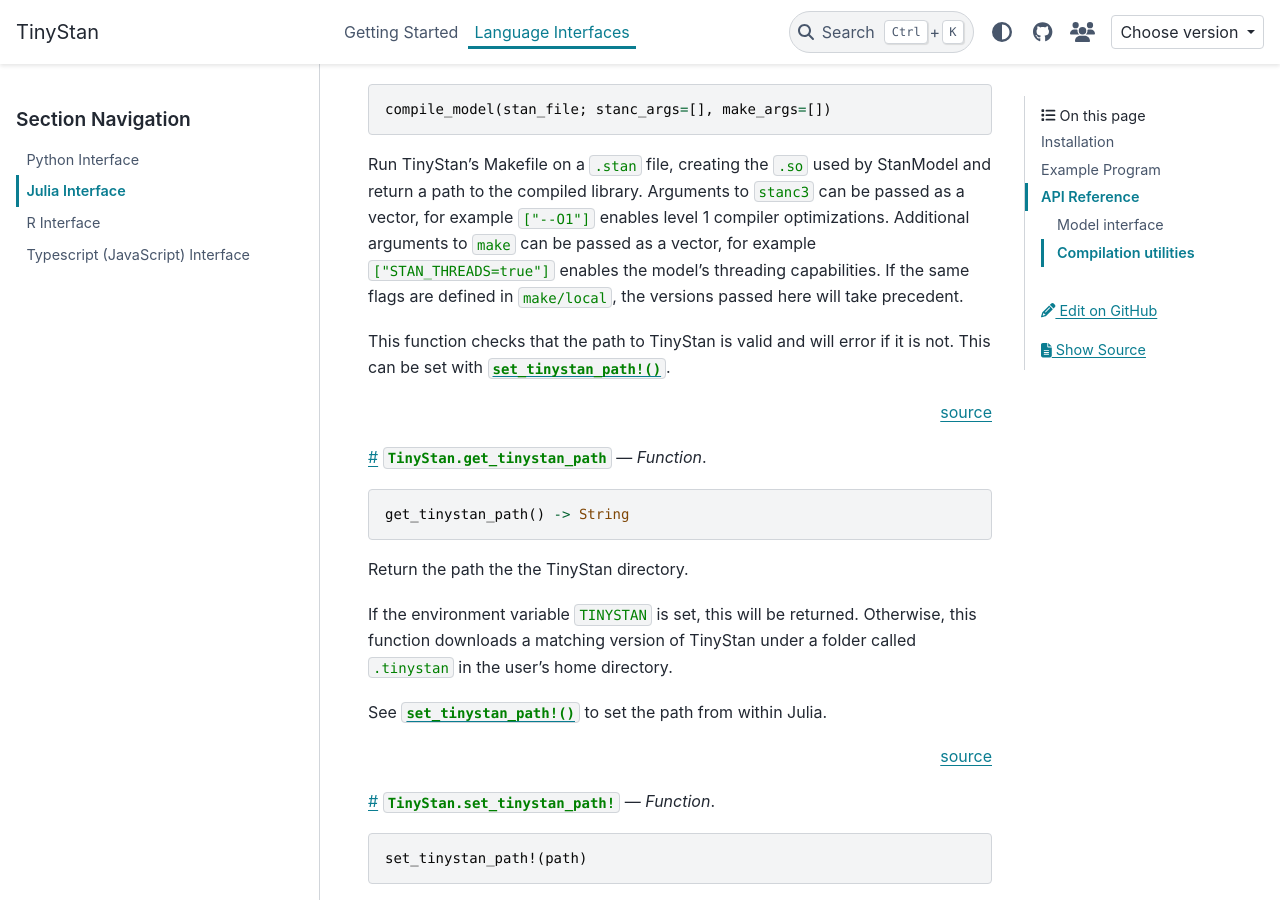
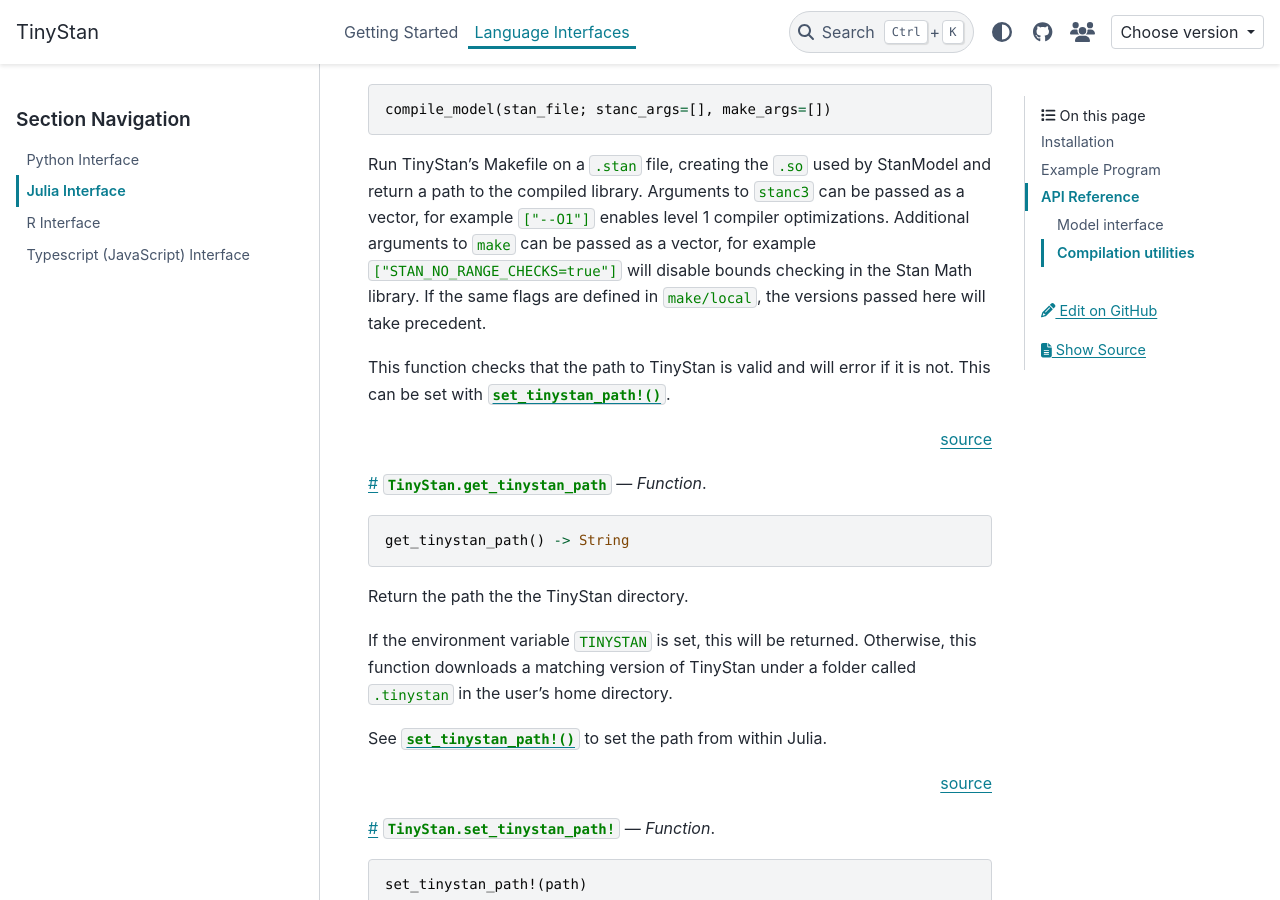
Before and after one commit to WardBrian/tinystan, a Sphinx documentation site: the page built from docs/languages/julia.md, in a window 1280 px wide and 900 px high, scrolled down 3322 px. Built offline with Sphinx 7.4.7 and the PyData theme 0.15.4, drawn with Linux system fonts in a browser that asks for light colours; the version number could not be read and is left out.

````diff
--- a/docs/languages/julia.md
+++ b/docs/languages/julia.md
@@ -217,7 +217,7 @@
 compile_model(stan_file; stanc_args=[], make_args=[])
 ```
 
-Run TinyStan’s Makefile on a `.stan` file, creating the `.so` used by StanModel and return a path to the compiled library. Arguments to `stanc3` can be passed as a vector, for example `["--O1"]` enables level 1 compiler optimizations. Additional arguments to `make` can be passed as a vector, for example `["STAN_THREADS=true"]` enables the model's threading capabilities. If the same flags are defined in `make/local`, the versions passed here will take precedent.
+Run TinyStan’s Makefile on a `.stan` file, creating the `.so` used by StanModel and return a path to the compiled library. Arguments to `stanc3` can be passed as a vector, for example `["--O1"]` enables level 1 compiler optimizations. Additional arguments to `make` can be passed as a vector, for example `["STAN_NO_RANGE_CHECKS=true"]` will disable bounds checking in the Stan Math library. If the same flags are defined in `make/local`, the versions passed here will take precedent.
 
 This function checks that the path to TinyStan is valid and will error if it is not. This can be set with [`set_tinystan_path!()`](julia.md#TinyStan.set_tinystan_path!).
 
````
Also changed, not shown: docs/languages/_r/compile_model.md (+1 -1 lines), 7 other files.
